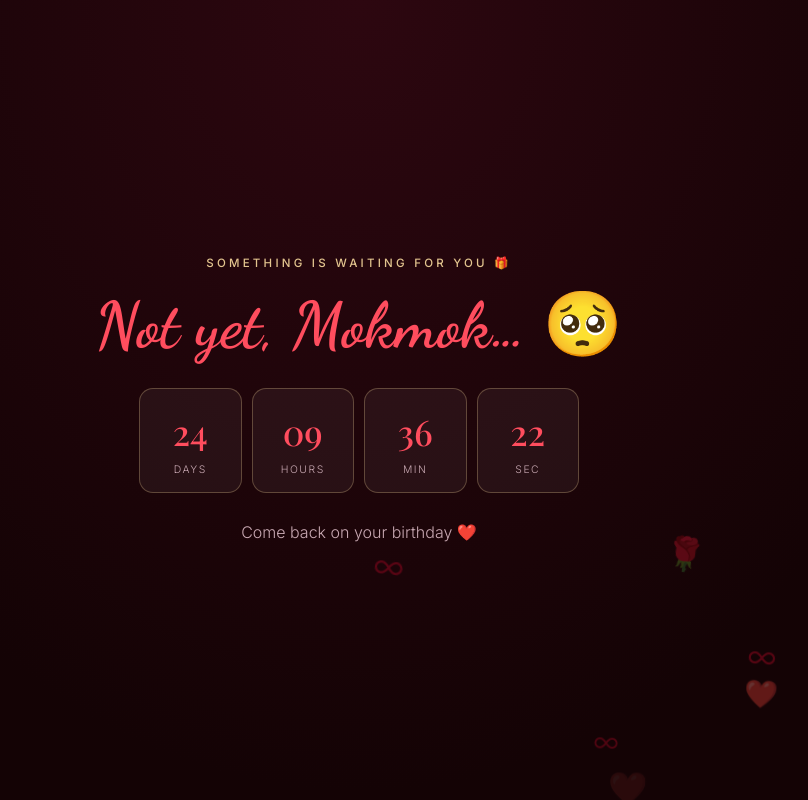
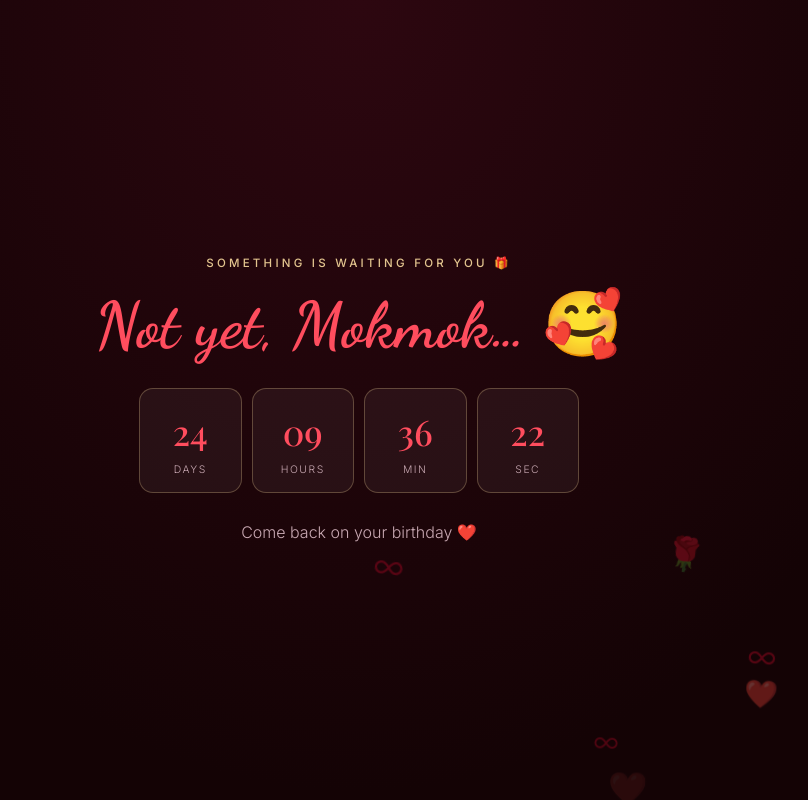
Before and after one commit to DavidAyman34/x7k2-bday, a plain HTML site: page index.html in a window 1280 px wide. Shown: the whole page, without its empty margins (281-1089 px from the left). Drawn offline with nearby package versions, Linux system fonts and the light colour scheme; a web font is replaced by a local one.

Commit message:
v1.2
v1.2

```diff
--- a/index.html
+++ b/index.html
@@ -17,7 +17,7 @@
   <!-- 1. Locked until her birthday -->
   <section id="lock" class="screen hidden">
     <p class="eyebrow">Something is waiting for you 🎁</p>
-    <h1 class="script big">Not yet, Mokmok… 🥺</h1>
+    <h1 class="script big">Not yet, Mokmok… 🥰</h1>
     <div class="count" aria-live="off">
       <div class="box"><span id="lcD">00</span><small>days</small></div>
       <div class="box"><span id="lcH">00</span><small>hours</small></div>
```
